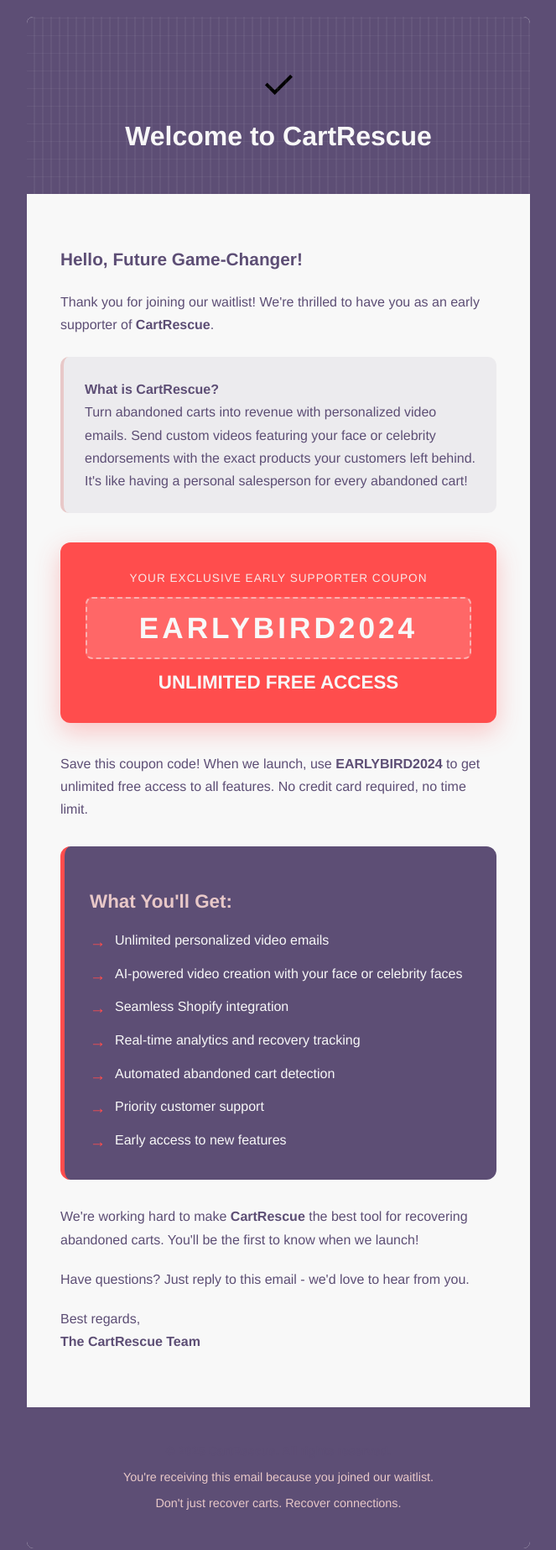
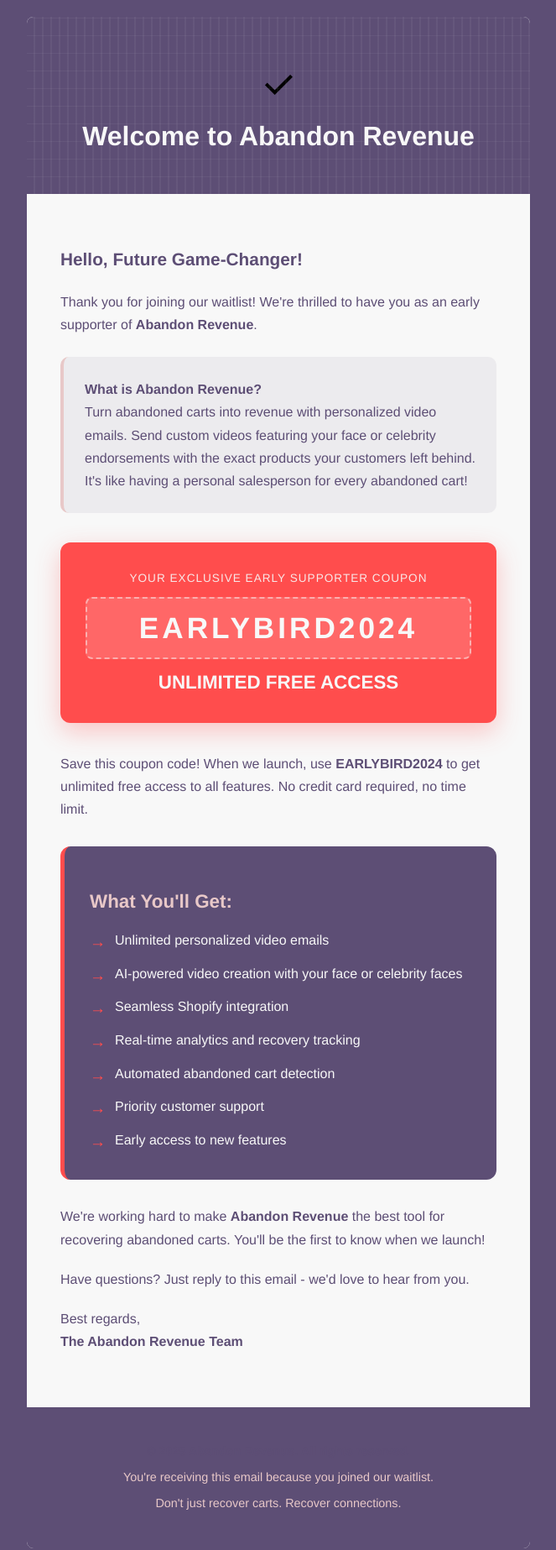
Before and after one commit to Eng-HassanRaza/abandonrevenue_shopify_project, a Django app: template waitlist/templates/waitlist/welcome_email.html in a window 1280 px wide. Shown: the top 1846 px of the page at 84% size, without its empty margins (308-971 px from the left). Run offline with Django 4.2, Linux system fonts and the light colour scheme; the template is opened without the code that fills it, so the values that code supplies are empty.

Commit message:
thank you and welcome page updated

```diff
--- a/waitlist/templates/waitlist/thank_you.html
+++ b/waitlist/templates/waitlist/thank_you.html
@@ -3,7 +3,7 @@
 <head>
     <meta charset="UTF-8">
     <meta name="viewport" content="width=device-width, initial-scale=1.0">
-    <title>You're In! - CartRescue</title>
+    <title>You're In! - Abandon Revenue</title>
     <style>
         * {
             margin: 0;
@@ -230,7 +230,7 @@
         <div class="checkmark">✓</div>
         <h1>You're In!</h1>
         <p class="message">
-            Thank you for joining the <span class="highlight">CartRescue</span> waitlist!
+            Thank you for joining the <span class="highlight">Abandon Revenue</span> waitlist!
             We've sent you an email with your <span class="highlight">unlimited free access coupon</span>.
         </p>
 
--- a/waitlist/templates/waitlist/welcome_email.html
+++ b/waitlist/templates/waitlist/welcome_email.html
@@ -179,7 +179,7 @@
     <div class="email-container">
         <div class="header">
             <span class="emoji">✓</span>
-            <h1>Welcome to CartRescue</h1>
+            <h1>Welcome to Abandon Revenue</h1>
         </div>
 
         <div class="content">
@@ -187,12 +187,12 @@
 
             <p class="message">
                 Thank you for joining our waitlist! We're thrilled to have you as an early supporter
-                of <strong>CartRescue</strong>.
+                of <strong>Abandon Revenue</strong>.
             </p>
 
             <div class="highlight-box">
                 <p class="message" style="margin: 0;">
-                    <strong>What is CartRescue?</strong><br>
+                    <strong>What is Abandon Revenue?</strong><br>
                     Turn abandoned carts into revenue with personalized video emails. Send custom videos
                     featuring your face or celebrity endorsements with the exact products your customers
                     left behind. It's like having a personal salesperson for every abandoned cart!
@@ -222,7 +222,7 @@
             </div>
 
             <p class="message">
-                We're working hard to make <strong>CartRescue</strong> the best tool for recovering abandoned
+                We're working hard to make <strong>Abandon Revenue</strong> the best tool for recovering abandoned
                 carts. You'll be the first to know when we launch!
             </p>
 
@@ -232,12 +232,12 @@
 
             <p class="message">
                 Best regards,<br>
-                <strong>The CartRescue Team</strong>
+                <strong>The Abandon Revenue Team</strong>
             </p>
         </div>
 
         <div class="footer">
-            <p><strong>© 2025 CartRescue. All rights reserved.</strong></p>
+            <p><strong>© 2025 Abandon Revenue. All rights reserved.</strong></p>
             <p>You're receiving this email because you joined our waitlist.</p>
             <p>Don't just recover carts. Recover connections.</p>
         </div>
```
